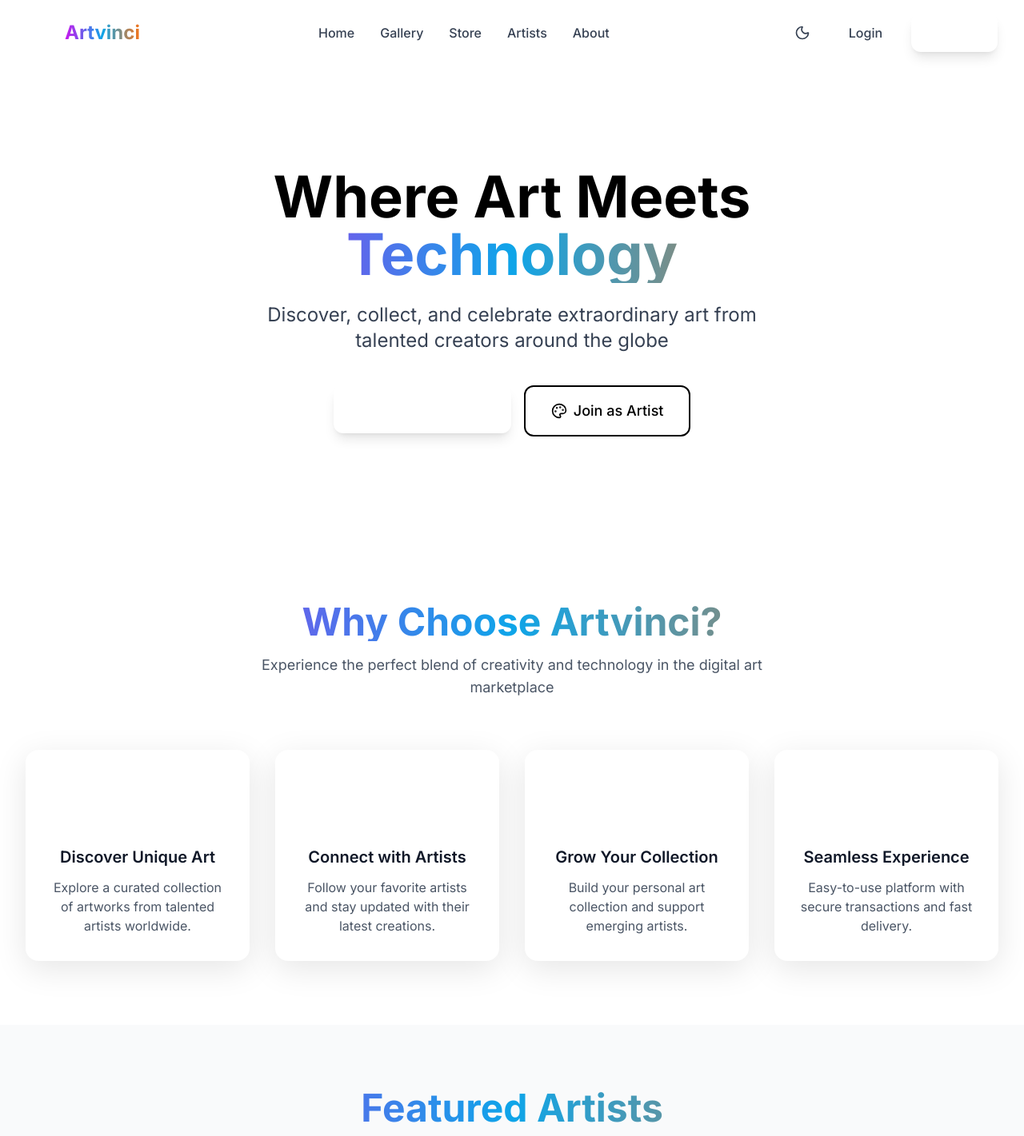
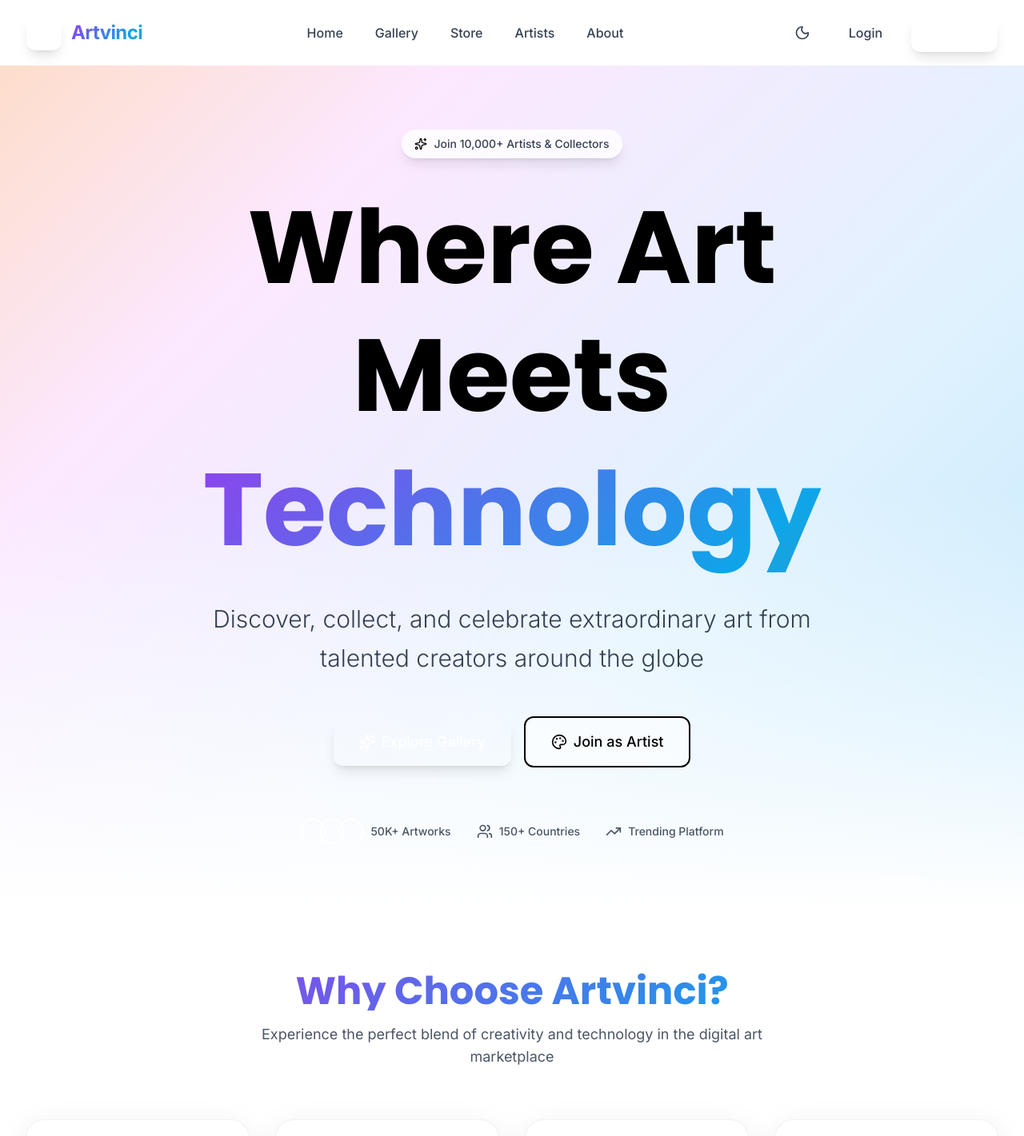
Before and after one commit to ArtyVinci/Artvinci-Frontend, a React (Vite) app: page / in a window 1280 px wide. Shown: the top 1421 px of the page at 80% size. Built offline with nearby package versions, Linux system fonts and the light colour scheme.

Commit message:
Emprove The Template Design

```diff
--- a/src/components/common/Button.jsx
+++ b/src/components/common/Button.jsx
@@ -18,11 +18,11 @@
   const baseStyles = 'btn-base inline-flex items-center justify-center gap-2 font-medium transition-all duration-300 disabled:opacity-50 disabled:cursor-not-allowed';
 
   const variants = {
-    primary: 'bg-gradient-to-r from-primary-600 to-primary-700 hover:from-primary-700 hover:to-primary-800 text-white shadow-lg hover:shadow-xl focus:ring-primary-500',
-    secondary: 'bg-gradient-to-r from-secondary-600 to-secondary-700 hover:from-secondary-700 hover:to-secondary-800 text-white shadow-lg hover:shadow-xl focus:ring-secondary-500',
-    outline: 'border-2 border-primary-600 text-primary-600 dark:text-primary-400 hover:bg-primary-50 dark:hover:bg-primary-900/20 focus:ring-primary-500',
+    primary: 'bg-gradient-to-r from-primary-600 to-secondary-600 hover:from-primary-700 hover:to-secondary-700 text-white shadow-lg hover:shadow-2xl focus:ring-primary-500 transform hover:-translate-y-0.5',
+    secondary: 'bg-gradient-to-r from-secondary-600 to-accent-600 hover:from-secondary-700 hover:to-accent-700 text-white shadow-lg hover:shadow-2xl focus:ring-secondary-500 transform hover:-translate-y-0.5',
+    outline: 'border-2 border-primary-600 text-primary-600 dark:text-primary-400 hover:bg-primary-600 hover:text-white dark:hover:text-white dark:hover:bg-primary-600 focus:ring-primary-500 transform hover:-translate-y-0.5',
     ghost: 'text-gray-700 dark:text-gray-300 hover:bg-gray-100 dark:hover:bg-gray-800 focus:ring-gray-500',
-    danger: 'bg-red-600 hover:bg-red-700 text-white shadow-lg hover:shadow-xl focus:ring-red-500',
+    danger: 'bg-gradient-to-r from-red-600 to-red-700 hover:from-red-700 hover:to-red-800 text-white shadow-lg hover:shadow-2xl focus:ring-red-500 transform hover:-translate-y-0.5',
   };
 
   const sizes = {
--- a/src/components/layout/Navbar.jsx
+++ b/src/components/layout/Navbar.jsx
@@ -28,26 +28,26 @@
   ];
 
   return (
-    <nav className="sticky top-0 z-40 glass dark:glass-dark border-b border-white/20 dark:border-gray-700/50">
+    <nav className="sticky top-0 z-40 glass dark:glass-dark border-b border-white/20 dark:border-gray-700/50 backdrop-blur-xl">
       <div className="container-custom">
         <div className="flex items-center justify-between h-20">
           {/* Logo */}
-          <Link to="/" className="flex items-center gap-2 group">
-            <div className="p-2 bg-gradient-to-br from-primary-500 to-secondary-500 rounded-xl group-hover:scale-110 transition-transform">
+          <Link to="/" className="flex items-center gap-3 group">
+            <div className="p-2.5 bg-gradient-to-br from-primary-500 to-secondary-500 rounded-xl group-hover:scale-110 transition-all duration-300 shadow-lg shadow-primary-500/30">
               <Palette className="w-6 h-6 text-white" />
             </div>
-            <span className="text-2xl font-display font-bold gradient-text">
+            <span className="text-2xl font-display font-bold gradient-text tracking-tight">
               Artvinci
             </span>
           </Link>
 
           {/* Desktop Navigation */}
-          <div className="hidden md:flex items-center gap-8">
+          <div className="hidden md:flex items-center gap-2">
             {navLinks.map((link) => (
               <Link
                 key={link.path}
                 to={link.path}
-                className="text-gray-700 dark:text-gray-300 hover:text-primary-600 dark:hover:text-primary-400 font-medium transition-colors"
+                className="px-4 py-2 text-gray-700 dark:text-gray-300 hover:text-primary-600 dark:hover:text-primary-400 font-medium transition-all duration-200 rounded-lg hover:bg-gray-100 dark:hover:bg-gray-800/50"
               >
                 {link.name}
               </Link>
--- a/src/index.css
+++ b/src/index.css
@@ -12,41 +12,98 @@
     font-family: 'Inter', sans-serif;
     -webkit-font-smoothing: antialiased;
     -moz-osx-font-smoothing: grayscale;
+    background: #ffffff;
+    min-height: 100vh;
+  }
+
+  body.dark {
+    background: rgb(17, 24, 39);
   }
 
   html {
     scroll-behavior: smooth;
+  }
+
+  h1, h2, h3, h4, h5, h6 {
+    font-family: 'Poppins', sans-serif;
   }
 }
 
 @layer components {
   /* Glass morphism effect */
   .glass {
-    background-color: rgba(255, 255, 255, 0.1);
-    backdrop-filter: blur(12px);
-    border: 1px solid rgba(255, 255, 255, 0.2);
+    background-color: rgba(255, 255, 255, 0.7);
+    backdrop-filter: blur(20px) saturate(180%);
+    -webkit-backdrop-filter: blur(20px) saturate(180%);
+    border: 1px solid rgba(255, 255, 255, 0.3);
   }
 
   .glass-dark {
-    background-color: rgba(17, 24, 39, 0.5);
-    backdrop-filter: blur(12px);
-    border: 1px solid rgba(75, 85, 99, 0.5);
+    background-color: rgba(17, 24, 39, 0.7);
+    backdrop-filter: blur(20px) saturate(180%);
+    -webkit-backdrop-filter: blur(20px) saturate(180%);
+    border: 1px solid rgba(75, 85, 99, 0.3);
+  }
+
+  /* Pastel gradient background */
+  .bg-pastel-gradient {
+    background: linear-gradient(135deg,
+      #fef5ff 0%,
+      #fce8ff 10%,
+      #e0f2fe 20%,
+      #dbeafe 30%,
+      #fef3c7 40%,
+      #fed7aa 50%,
+      #fce8ff 60%,
+      #e0f2fe 70%,
+      #bae6fd 80%,
+      #fef5ff 90%,
+      #fce8ff 100%
+    );
+    background-size: 400% 400%;
+    animation: gradient-flow 20s ease infinite;
+    position: relative;
+  }
+
+  @keyframes gradient-flow {
+    0%, 100% {
+      background-position: 0% 50%;
+    }
+    50% {
+      background-position: 100% 50%;
+    }
+  }
+
+  .dark .bg-pastel-gradient {
+    background: linear-gradient(135deg,
+      rgb(17, 24, 39) 0%,
+      rgb(31, 41, 55) 50%,
+      rgb(17, 24, 39) 100%
+    );
   }
 
   /* Elegant card */
   .card-elegant {
     background-color: white;
-    border-radius: 1rem;
-    box-shadow: 0 10px 40px rgba(0, 0, 0, 0.1);
-    transition: all 0.3s;
+    border-radius: 1.5rem;
+    box-shadow: 0 10px 40px rgba(0, 0, 0, 0.08);
+    transition: all 0.4s cubic-bezier(0.4, 0, 0.2, 1);
+    border: 1px solid rgba(0, 0, 0, 0.05);
   }
 
   .dark .card-elegant {
     background-color: rgb(31, 41, 55);
+    border: 1px solid rgba(255, 255, 255, 0.05);
   }
 
   .card-elegant:hover {
-    box-shadow: 0 12px 40px rgba(31, 38, 135, 0.45);
+    box-shadow: 0 20px 60px rgba(31, 38, 135, 0.2);
+    transform: translateY(-4px);
+    border-color: rgba(201, 22, 237, 0.2);
+  }
+
+  .dark .card-elegant:hover {
+    border-color: rgba(201, 22, 237, 0.3);
   }
 
   /* Gradient text */
@@ -54,7 +111,18 @@
     background-clip: text;
     -webkit-background-clip: text;
     color: transparent;
-    background-image: linear-gradient(to right, rgb(201, 22, 237), rgb(14, 165, 233), rgb(249, 115, 22));
+    background-image: linear-gradient(135deg, rgb(201, 22, 237), rgb(14, 165, 233), rgb(249, 115, 22));
+    background-size: 200% 200%;
+    animation: gradient-shift 8s ease infinite;
+  }
+
+  @keyframes gradient-shift {
+    0%, 100% {
+      background-position: 0% 50%;
+    }
+    50% {
+      background-position: 100% 50%;
+    }
   }
 
   /* Container */
@@ -135,4 +203,39 @@
   .dark .scrollbar-custom::-webkit-scrollbar-thumb:hover {
     background-color: rgb(107, 114, 128);
   }
+
+  /* Text shimmer effect */
+  .text-shimmer {
+    background: linear-gradient(
+      90deg,
+      rgba(201, 22, 237, 0.8) 0%,
+      rgba(14, 165, 233, 0.8) 50%,
+      rgba(249, 115, 22, 0.8) 100%
+    );
+    background-size: 200% auto;
+    background-clip: text;
+    -webkit-background-clip: text;
+    color: transparent;
+    animation: shimmer 3s linear infinite;
+  }
+
+  @keyframes shimmer {
+    to {
+      background-position: 200% center;
+    }
+  }
+
+  /* Pulse glow */
+  .pulse-glow {
+    animation: pulse-glow 2s ease-in-out infinite;
+  }
+
+  @keyframes pulse-glow {
+    0%, 100% {
+      box-shadow: 0 0 20px rgba(201, 22, 237, 0.3);
+    }
+    50% {
+      box-shadow: 0 0 40px rgba(201, 22, 237, 0.6);
+    }
+  }
 }
--- a/src/pages/home/Home.jsx
+++ b/src/pages/home/Home.jsx
@@ -36,40 +36,93 @@
   return (
     <div className="min-h-screen">
       {/* Hero Section */}
-      <section className="relative py-20 lg:py-32 bg-pastel-gradient overflow-hidden">
-        <div className="container-custom relative z-10">
-          <div className="max-w-4xl mx-auto text-center">
+      <section className="relative min-h-[90vh] flex items-center bg-pastel-gradient overflow-hidden">
+        <div className="container-custom relative z-10 py-20">
+          <div className="max-w-5xl mx-auto text-center">
             <motion.div
               initial={{ opacity: 0, y: 30 }}
               animate={{ opacity: 1, y: 0 }}
               transition={{ duration: 0.8 }}
             >
-              <h1 className="text-5xl md:text-7xl font-display font-bold mb-6">
+              {/* Badge */}
+              <motion.div
+                initial={{ opacity: 0, scale: 0.9 }}
+                animate={{ opacity: 1, scale: 1 }}
+                transition={{ delay: 0.2 }}
+                className="inline-flex items-center gap-2 px-4 py-2 bg-white/80 dark:bg-gray-800/80 backdrop-blur-sm rounded-full mb-8 shadow-lg"
+              >
+                <Sparkles className="w-4 h-4 text-primary-600" />
+                <span className="text-sm font-medium text-gray-700 dark:text-gray-300">
+                  Join 10,000+ Artists & Collectors
+                </span>
+              </motion.div>
+
+              <h1 className="text-6xl md:text-8xl lg:text-9xl font-display font-bold mb-8 leading-tight">
                 Where Art Meets
-                <span className="block gradient-text">Technology</span>
+                <span className="block gradient-text mt-2">Technology</span>
               </h1>
-              <p className="text-xl md:text-2xl text-gray-700 dark:text-gray-300 mb-10 max-w-2xl mx-auto">
+
+              <p className="text-xl md:text-2xl lg:text-3xl text-gray-700 dark:text-gray-300 mb-12 max-w-3xl mx-auto font-light leading-relaxed">
                 Discover, collect, and celebrate extraordinary art from talented creators around the globe
               </p>
-              <div className="flex flex-col sm:flex-row gap-4 justify-center">
+
+              <div className="flex flex-col sm:flex-row gap-4 justify-center items-center">
                 <Link to="/gallery">
-                  <Button size="lg" icon={Sparkles}>
+                  <Button
+                    size="lg"
+                    icon={Sparkles}
+                    className="text-lg px-8 py-4 shadow-2xl hover:shadow-primary-500/50 transition-all duration-300"
+                  >
                     Explore Gallery
                   </Button>
                 </Link>
                 <Link to="/signup">
-                  <Button variant="outline" size="lg" icon={Palette}>
+                  <Button
+                    variant="outline"
+                    size="lg"
+                    icon={Palette}
+                    className="text-lg px-8 py-4 bg-white/50 dark:bg-gray-800/50 backdrop-blur-sm hover:bg-white dark:hover:bg-gray-800 border-2"
+                  >
                     Join as Artist
                   </Button>
                 </Link>
               </div>
+
+              {/* Trust Indicators */}
+              <motion.div
+                initial={{ opacity: 0, y: 20 }}
+                animate={{ opacity: 1, y: 0 }}
+                transition={{ delay: 0.6 }}
+                className="mt-16 flex flex-wrap justify-center items-center gap-8 text-sm text-gray-600 dark:text-gray-400"
+              >
+                <div className="flex items-center gap-2">
+                  <div className="flex -space-x-2">
+                    <div className="w-8 h-8 rounded-full bg-gradient-to-br from-primary-400 to-secondary-400 border-2 border-white dark:border-gray-900"></div>
+                    <div className="w-8 h-8 rounded-full bg-gradient-to-br from-secondary-400 to-accent-400 border-2 border-white dark:border-gray-900"></div>
+                    <div className="w-8 h-8 rounded-full bg-gradient-to-br from-accent-400 to-primary-400 border-2 border-white dark:border-gray-900"></div>
+                  </div>
+                  <span className="font-medium">50K+ Artworks</span>
+                </div>
+                <div className="flex items-center gap-2">
+                  <Users className="w-5 h-5 text-primary-500" />
+                  <span className="font-medium">150+ Countries</span>
+                </div>
+                <div className="flex items-center gap-2">
+                  <TrendingUp className="w-5 h-5 text-secondary-500" />
+                  <span className="font-medium">Trending Platform</span>
+                </div>
+              </motion.div>
             </motion.div>
           </div>
         </div>
 
-        {/* Decorative Elements */}
-        <div className="absolute top-20 left-10 w-32 h-32 bg-primary-300/30 rounded-full blur-3xl animate-float"></div>
-        <div className="absolute bottom-20 right-10 w-40 h-40 bg-secondary-300/30 rounded-full blur-3xl animate-float" style={{ animationDelay: '1s' }}></div>
+        {/* Enhanced Decorative Elements */}
+        <div className="absolute top-1/4 left-10 w-64 h-64 bg-primary-400/20 rounded-full blur-3xl animate-float"></div>
+        <div className="absolute top-1/3 right-10 w-72 h-72 bg-secondary-400/20 rounded-full blur-3xl animate-float" style={{ animationDelay: '1s' }}></div>
+        <div className="absolute bottom-1/4 left-1/3 w-48 h-48 bg-accent-400/20 rounded-full blur-3xl animate-float" style={{ animationDelay: '2s' }}></div>
+
+        {/* Gradient Overlay */}
+        <div className="absolute inset-0 bg-gradient-to-b from-transparent via-transparent to-white dark:to-gray-900 pointer-events-none"></div>
       </section>
 
       {/* Features Section */}
```
Also changed, not shown: 1 other file (tests, documents, lock files or other folders).
